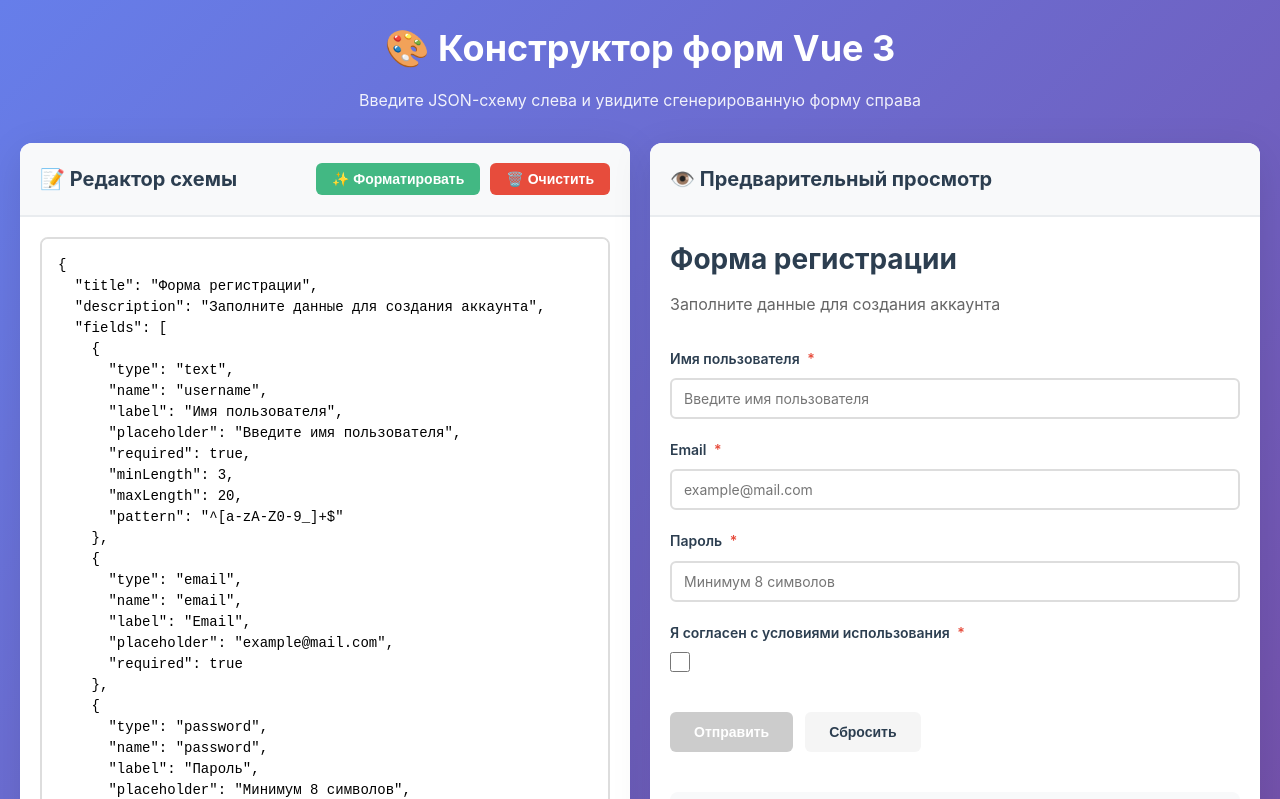
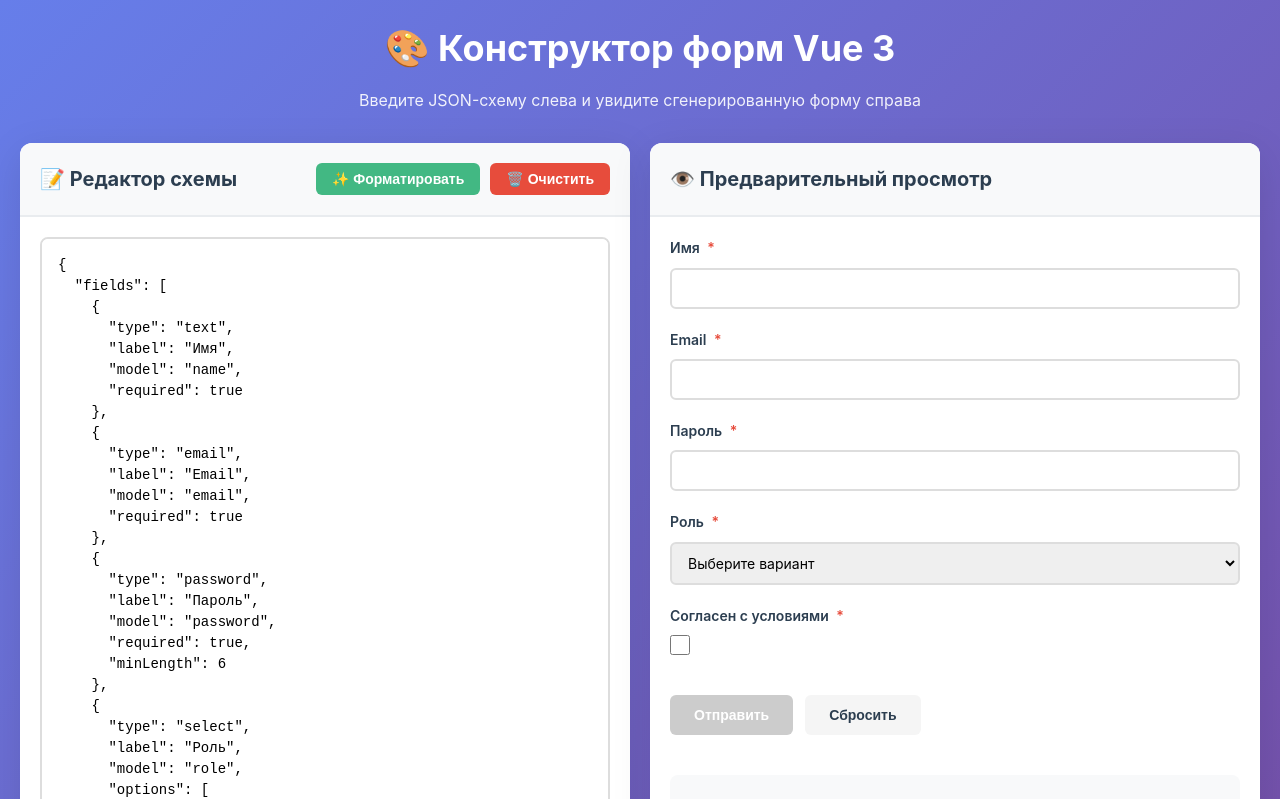
Before and after one commit to UnidentifiedRaccoon/artlebedev-autoform, a Vue app: page / in a window 1280 px wide. Shown: the top 799 px of the page. Built offline with nearby package versions, Linux system fonts and the light colour scheme.

Commit message:
Add artlebedev example and merge schemas

```diff
--- a/src/components/FormBuilder.vue
+++ b/src/components/FormBuilder.vue
@@ -91,9 +91,48 @@
 // Example schemas
 const examples = [
   {
+    name: 'artlebedev',
+    schema: {
+      fields: [
+        {
+          type: 'text',
+          label: 'Имя',
+          model: 'name',
+          required: true
+        },
+        {
+          type: 'email',
+          label: 'Email',
+          model: 'email',
+          required: true
+        },
+        {
+          type: 'password',
+          label: 'Пароль',
+          model: 'password',
+          required: true,
+          minLength: 6
+        },
+        {
+          type: 'select',
+          label: 'Роль',
+          model: 'role',
+          options: ['Админ', 'Пользователь'],
+          required: true
+        },
+        {
+          type: 'checkbox',
+          label: 'Согласен с условиями',
+          model: 'terms',
+          required: true
+        }
+      ]
+    }
+  },
+  {
     name: 'Регистрация',
     schema: {
-      title: 'Форма регистрации',
+      title: 'Форма регистрации и анкета',
       description: 'Заполните данные для создания аккаунта',
       fields: [
         {
@@ -120,6 +159,29 @@
           placeholder: 'Минимум 8 символов',
           required: true,
           minLength: 8
+        },
+        {
+          type: 'number',
+          name: 'age',
+          label: 'Возраст',
+          placeholder: '18',
+          required: true,
+          min: 18,
+          max: 100
+        },
+        {
+          type: 'select',
+          name: 'country',
+          label: 'Страна',
+          required: true,
+          options: ['Россия', 'Беларусь', 'Казахстан', 'Украина', 'Другая']
+        },
+        {
+          type: 'radio',
+          name: 'gender',
+          label: 'Пол',
+          required: true,
+          options: ['Мужской', 'Женский']
         },
         {
           type: 'checkbox',
@@ -172,51 +234,6 @@
           label: 'Оцените наш сервис',
           required: true,
           options: ['Отлично', 'Хорошо', 'Удовлетворительно', 'Плохо']
-        }
-      ]
-    }
-  },
-  {
-    name: 'Анкета',
-    schema: {
-      title: 'Личная анкета',
-      description: 'Пожалуйста, заполните все поля',
-      fields: [
-        {
-          type: 'text',
-          name: 'fullName',
-          label: 'ФИО',
-          placeholder: 'Иванов Иван Иванович',
-          required: true
-        },
-        {
-          type: 'number',
-          name: 'age',
-          label: 'Возраст',
-          placeholder: '18',
-          required: true,
-          min: 18,
-          max: 100
-        },
-        {
-          type: 'select',
-          name: 'country',
-          label: 'Страна',
-          required: true,
-          options: ['Россия', 'Беларусь', 'Казахстан', 'Украина', 'Другая']
-        },
-        {
-          type: 'radio',
-          name: 'gender',
-          label: 'Пол',
-          required: true,
-          options: ['Мужской', 'Женский']
-        },
-        {
-          type: 'checkbox',
-          name: 'subscribe',
-          label: 'Подписаться на рассылку',
-          defaultValue: false
         }
       ]
     }
--- a/src/components/FormGenerator.vue
+++ b/src/components/FormGenerator.vue
@@ -6,8 +6,8 @@
     </div>
 
     <form @submit.prevent="handleSubmit" class="form-content">
-      <div v-for="field in schema.fields" :key="field.name" class="form-field">
-        <label :for="field.name" class="field-label">
+      <div v-for="field in schema.fields" :key="getFieldKey(field)" class="form-field">
+        <label :for="getFieldKey(field)" class="field-label">
           {{ field.label }}
           <span v-if="field.required" class="required">*</span>
         </label>
@@ -15,9 +15,9 @@
         <!-- Text, Email, Password, Number inputs -->
         <input
           v-if="['text', 'email', 'password', 'number'].includes(field.type)"
-          :id="field.name"
+          :id="getFieldKey(field)"
           :type="field.type"
-          :name="field.name"
+          :name="getFieldKey(field)"
           :placeholder="field.placeholder"
           :required="field.required"
           :disabled="field.disabled"
@@ -26,40 +26,40 @@
           :minlength="field.minLength"
           :maxlength="field.maxLength"
           :pattern="field.pattern"
-          v-model="formData[field.name]"
+          v-model="formData[getFieldKey(field)]"
           @input="validateField(field)"
           class="form-input"
-          :class="{ 'input-error': errors[field.name] }"
+          :class="{ 'input-error': errors[getFieldKey(field)] }"
         />
 
         <!-- Textarea -->
         <textarea
           v-else-if="field.type === 'textarea'"
-          :id="field.name"
-          :name="field.name"
+          :id="getFieldKey(field)"
+          :name="getFieldKey(field)"
           :placeholder="field.placeholder"
           :required="field.required"
           :disabled="field.disabled"
           :minlength="field.minLength"
           :maxlength="field.maxLength"
-          v-model="formData[field.name]"
+          v-model="formData[getFieldKey(field)]"
           @input="validateField(field)"
           class="form-textarea"
-          :class="{ 'input-error': errors[field.name] }"
+          :class="{ 'input-error': errors[getFieldKey(field)] }"
           rows="4"
         ></textarea>
 
         <!-- Select -->
         <select
           v-else-if="field.type === 'select'"
-          :id="field.name"
-          :name="field.name"
+          :id="getFieldKey(field)"
+          :name="getFieldKey(field)"
           :required="field.required"
           :disabled="field.disabled"
-          v-model="formData[field.name]"
+          v-model="formData[getFieldKey(field)]"
           @change="validateField(field)"
           class="form-select"
-          :class="{ 'input-error': errors[field.name] }"
+          :class="{ 'input-error': errors[getFieldKey(field)] }"
         >
           <option value="">Выберите вариант</option>
           <option v-for="option in field.options" :key="option" :value="option">
@@ -70,12 +70,12 @@
         <!-- Checkbox -->
         <div v-else-if="field.type === 'checkbox'" class="checkbox-wrapper">
           <input
-            :id="field.name"
+            :id="getFieldKey(field)"
             type="checkbox"
-            :name="field.name"
+            :name="getFieldKey(field)"
             :required="field.required"
             :disabled="field.disabled"
-            v-model="formData[field.name]"
+            v-model="formData[getFieldKey(field)]"
             @change="validateField(field)"
             class="form-checkbox"
           />
@@ -85,23 +85,23 @@
         <div v-else-if="field.type === 'radio'" class="radio-group">
           <div v-for="option in field.options" :key="option" class="radio-wrapper">
             <input
-              :id="`${field.name}_${option}`"
+              :id="`${getFieldKey(field)}_${option}`"
               type="radio"
-              :name="field.name"
+              :name="getFieldKey(field)"
               :value="option"
               :required="field.required"
               :disabled="field.disabled"
-              v-model="formData[field.name]"
+              v-model="formData[getFieldKey(field)]"
               @change="validateField(field)"
               class="form-radio"
             />
-            <label :for="`${field.name}_${option}`" class="radio-label">{{ option }}</label>
+            <label :for="`${getFieldKey(field)}_${option}`" class="radio-label">{{ option }}</label>
           </div>
         </div>
 
         <!-- Error message -->
-        <div v-if="errors[field.name]" class="error-message">
-          {{ errors[field.name] }}
+        <div v-if="errors[getFieldKey(field)]" class="error-message">
+          {{ errors[getFieldKey(field)] }}
         </div>
       </div>
 
@@ -139,6 +139,11 @@
 const formData = reactive({})
 const errors = reactive({})
 
+// Get field key (supports both 'model' and 'name')
+const getFieldKey = (field) => {
+  return field.model || field.name
+}
+
 // Initialize form data with default values
 const initializeForm = () => {
   Object.keys(formData).forEach(key => delete formData[key])
@@ -146,10 +151,11 @@
 
   if (props.schema.fields) {
     props.schema.fields.forEach(field => {
+      const key = getFieldKey(field)
       if (field.type === 'checkbox') {
-        formData[field.name] = field.defaultValue ?? false
+        formData[key] = field.defaultValue ?? false
       } else {
-        formData[field.name] = field.defaultValue ?? ''
+        formData[key] = field.defaultValue ?? ''
       }
     })
   }
@@ -157,41 +163,42 @@
 
 // Validate individual field
 const validateField = (field) => {
-  const value = formData[field.name]
+  const key = getFieldKey(field)
+  const value = formData[key]
 
   // Required validation
   if (field.required && !value && value !== 0 && value !== false) {
-    errors[field.name] = 'Это поле обязательно для заполнения'
+    errors[key] = 'Это поле обязательно для заполнения'
     return false
   }
 
   // Skip other validations if field is empty and not required
   if (!value && !field.required) {
-    delete errors[field.name]
+    delete errors[key]
     return true
   }
 
   // MinLength validation
   if (field.minLength && value.length < field.minLength) {
-    errors[field.name] = `Минимальная длина: ${field.minLength} символов`
+    errors[key] = `Минимальная длина: ${field.minLength} символов`
     return false
   }
 
   // MaxLength validation
   if (field.maxLength && value.length > field.maxLength) {
-    errors[field.name] = `Максимальная длина: ${field.maxLength} символов`
+    errors[key] = `Максимальная длина: ${field.maxLength} символов`
     return false
   }
 
   // Min validation (numbers)
   if (field.type === 'number' && field.min !== undefined && Number(value) < field.min) {
-    errors[field.name] = `Минимальное значение: ${field.min}`
+    errors[key] = `Минимальное значение: ${field.min}`
     return false
   }
 
   // Max validation (numbers)
   if (field.type === 'number' && field.max !== undefined && Number(value) > field.max) {
-    errors[field.name] = `Максимальное значение: ${field.max}`
+    errors[key] = `Максимальное значение: ${field.max}`
     return false
   }
 
@@ -199,12 +206,12 @@
   if (field.pattern && value) {
     const regex = new RegExp(field.pattern)
     if (!regex.test(value)) {
-      errors[field.name] = 'Значение не соответствует требуемому формату'
+      errors[key] = 'Значение не соответствует требуемому формату'
       return false
     }
   }
 
-  delete errors[field.name]
+  delete errors[key]
   return true
 }
 
@@ -213,13 +220,14 @@
   if (!props.schema.fields) return false
 
   return props.schema.fields.every(field => {
-    const value = formData[field.name]
+    const key = getFieldKey(field)
+    const value = formData[key]
 
     if (field.required && !value && value !== 0 && value !== false) {
       return false
     }
 
-    return !errors[field.name]
+    return !errors[key]
   })
 })
 
```
Also changed, not shown: 1 other file (tests, documents, lock files or other folders).
